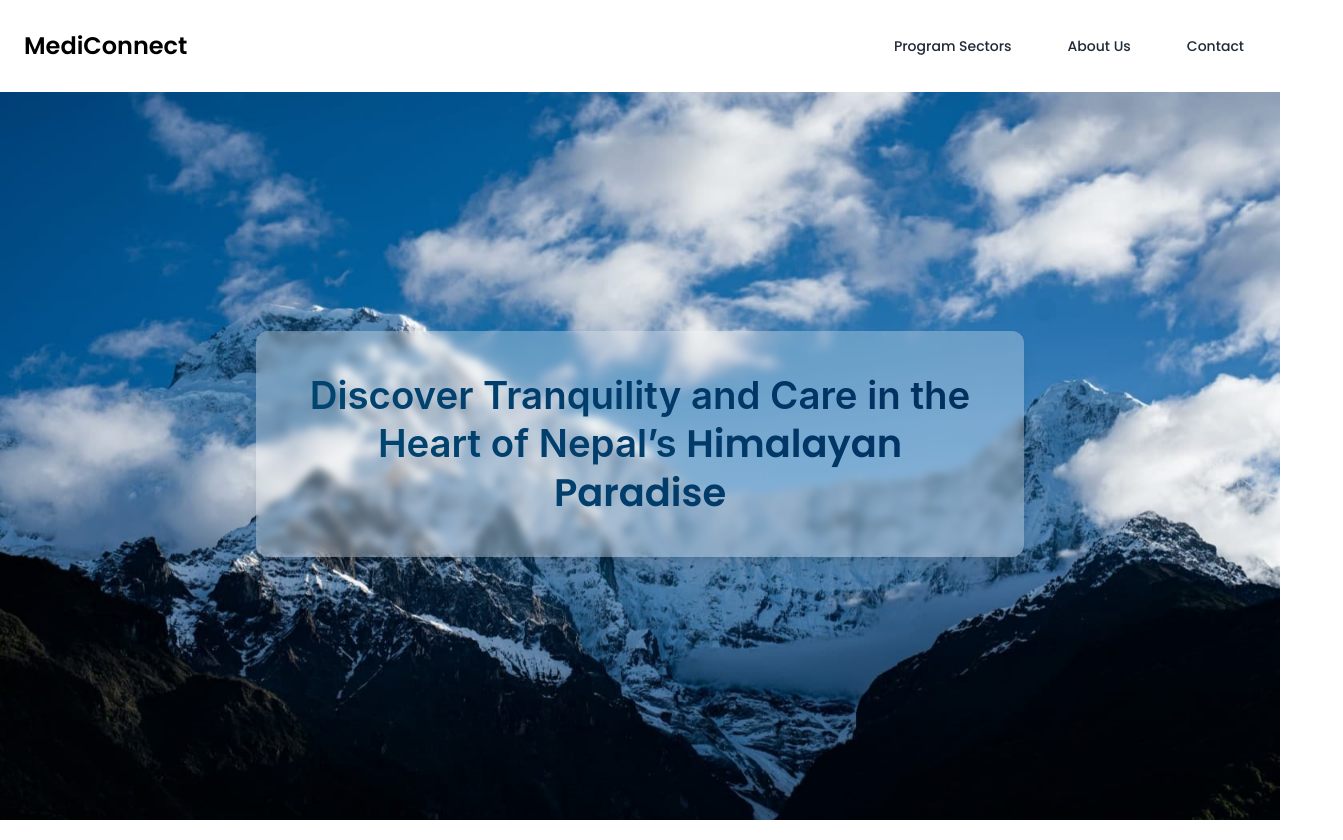
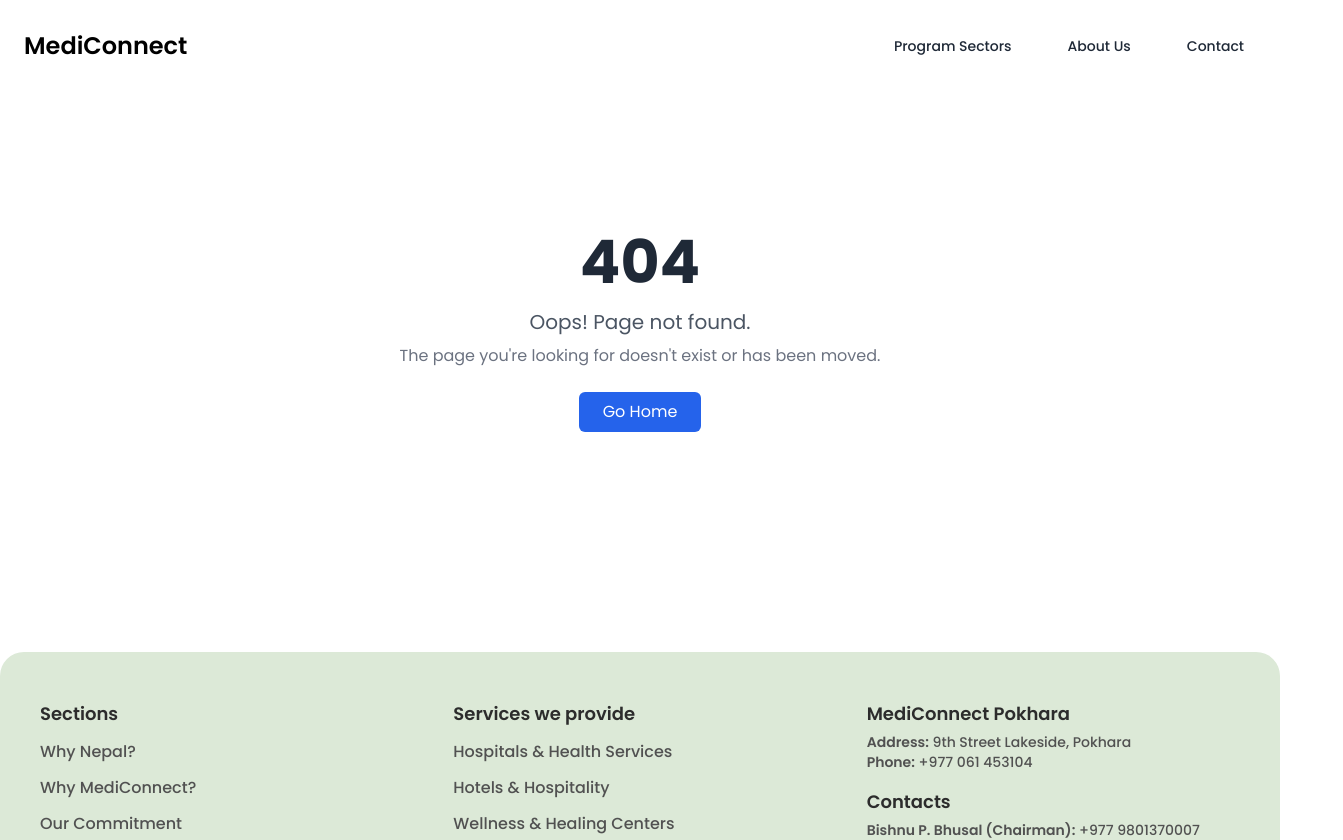
Before and after one commit to SDhakZ/MediConnect, a React (Vite) app: page /landing in a window 1280 px wide. Shown: the top 840 px of the page, 1343 px wide, since content can reach past the window. Built offline with nearby package versions, Linux system fonts and the light colour scheme; no server answers; a web font is replaced by a local one.

Commit message:
feat: not found and form submission

```diff
--- a/src/App.jsx
+++ b/src/App.jsx
@@ -7,19 +7,19 @@ import Services from "./pages/services";
 import ContactUs from "./pages/components/contactUs";
 import AboutUs from "./pages/aboutUs";
 import ProgramSectors from "./pages/programSectors";
+import NotFound from "./NotFound";
 config.autoAddCss = false;
 import "./index.css";
 function App() {
   return (
     <Routes>
       <Route element={<NavLayout />}>
-        <Route path="/" element={<Navigate to="/landing" replace />} />
-        <Route path="/landing" element={<Landing />} />
+        <Route path="/" element={<Landing />} />
         <Route path="/services" element={<Services />} />
         <Route path="/contact" element={<ContactUs />} />
         <Route path="/about-us" element={<AboutUs />} />
         <Route path="/program-sectors/:category" element={<ProgramSectors />} />
-        <Route path="*" element={<div>404 Not Found</div>} />
+        <Route path="*" element={<NotFound />} />
       </Route>
     </Routes>
   );
--- /dev/null
+++ b/src/NotFound.jsx
@@ -0,0 +1,22 @@
+import React from "react";
+import { Link } from "react-router-dom";
+
+export default function NotFound() {
+  return (
+    <div className="flex items-center justify-center  h-[60svh] overflow-x-hidden">
+      <div className="px-6 text-center">
+        <h1 className="text-6xl font-bold text-gray-800">404</h1>
+        <p className="mt-4 text-xl text-gray-600">Oops! Page not found.</p>
+        <p className="mt-2 text-gray-500">
+          The page you're looking for doesn't exist or has been moved.
+        </p>
+        <Link
+          to="/"
+          className="inline-block px-6 py-2 mt-6 text-white transition bg-blue-600 rounded-md hover:bg-blue-700"
+        >
+          Go Home
+        </Link>
+      </div>
+    </div>
+  );
+}
--- a/src/layouts/footer.jsx
+++ b/src/layouts/footer.jsx
@@ -18,18 +18,18 @@ export default function Footer() {
             <h4 className="mb-3 text-lg font-semibold">Sections</h4>
             <ul className="space-y-3 text-base font-medium text-secondary-black">
               <li>
-                <a href="/landing/#why-nepal" className="hover:underline">
+                <a href="/#why-nepal" className="hover:underline">
                   Why Nepal?
                 </a>
               </li>
 
               <li>
-                <a href="/landing/#why-mediconnect" className="hover:underline">
+                <a href="/#why-mediconnect" className="hover:underline">
                   Why MediConnect?
                 </a>
               </li>
               <li>
-                <a href="/landing/#commitment" className="hover:underline">
+                <a href="/#commitment" className="hover:underline">
                   Our Commitment
                 </a>
               </li>
@@ -88,7 +88,7 @@ export default function Footer() {
                 <span className="font-semibold">Address:</span> 9th Street
                 Lakeside, Pokhara
                 <br />
-                <span className="font-semibold">Phone:</span> +977 061 419116
+                <span className="font-semibold">Phone:</span> +977 061 453104
               </p>
 
               <h4 className="mb-1 text-lg font-semibold text-primary-black">
--- a/src/layouts/navbar.jsx
+++ b/src/layouts/navbar.jsx
@@ -47,7 +47,7 @@ function Navbar() {
           shrink ? "py-4" : "py-7"
         } mx-auto transition-all duration-300`}
       >
-        <a href="/landing" className="flex items-center">
+        <a href="/" className="flex items-center">
           <span className="self-center text-2xl font-semibold whitespace-nowrap">
             MediConnect
           </span>
--- a/src/pages/components/contactUs.jsx
+++ b/src/pages/components/contactUs.jsx
@@ -39,7 +39,7 @@ export default function ContactUs({ category }) {
     }));
   };
 
-  /*   const handleSubmit = async (e) => {
+  const handleSubmit = async (e) => {
     e?.preventDefault?.(); // support both form and button
 
     if (recaptchaRef.current) {
@@ -69,7 +69,13 @@ export default function ContactUs({ category }) {
         );
 
         setStatus("success");
-        setFormData({ name: "", email: "", message: "",sector: "", service: "" });
+        setFormData({
+          name: "",
+          email: "",
+          message: "",
+          sector: "",
+          service: "",
+        });
 
         setTimeout(() => {
           setStatus("idle");
@@ -80,11 +86,6 @@ export default function ContactUs({ category }) {
         setStatus("idle");
       }
     }
-  }; */
-
-  const handleSubmit = (e) => {
-    e.preventDefault();
-    alert("This feature is currently disabled for maintenance.");
   };
 
   return (
@@ -210,7 +211,7 @@ export default function ContactUs({ category }) {
               <span className="font-semibold">Address:</span> 9th Street
               Lakeside, Pokhara
               <br />
-              <span className="font-semibold">Phone:</span> +977 061 419116
+              <span className="font-semibold">Phone:</span> +977 061 453104
             </p>
 
             <h4 className="mb-2 font-semibold text-[20px] text-primary-black">
@@ -237,7 +238,7 @@ export default function ContactUs({ category }) {
             </p>
           </div>
         </div>
-        <div className="flex items-center mt-2 ">
+        <div className="flex items-center mt-5 ">
           <button
             form="contact-form"
             type="submit"
@@ -248,19 +249,18 @@ export default function ContactUs({ category }) {
                 : "bg-[#6d9761] hover:bg-green-700 text-white"
             } ${status === "loading" ? "opacity-70 cursor-not-allowed" : ""}`}
           >
-            {/* {status === "loading" && "Sending..."}
+            {status === "loading" && "Sending..."}
             {status === "success" && "Sent!"}
-            {status === "idle" && "Submit"} */}
-            Submit
+            {status === "idle" && "Submit"}
           </button>
-          {/*
+
           <ReCAPTCHA
             style={{ display: "hidden" }}
             ref={recaptchaRef}
             sitekey={sitekey}
             size="invisible"
             badge="bottomright"
-          /> */}
+          />
         </div>
       </div>
     </section>
```
